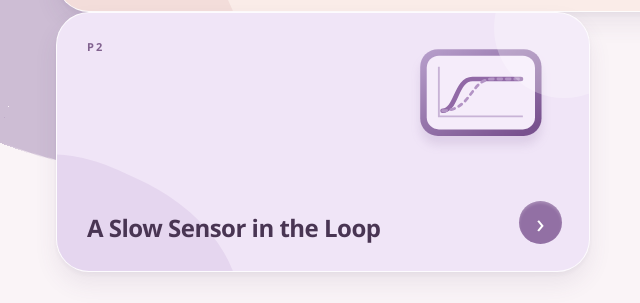
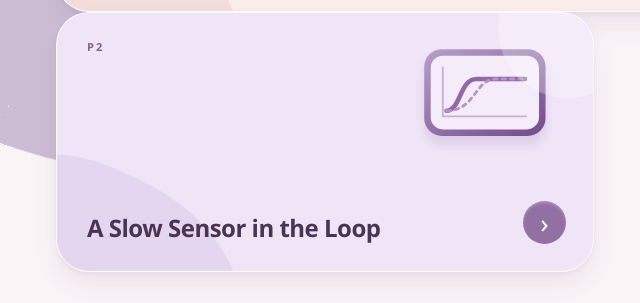
Before and after one commit to daniyaha/encs4380-dynamics-T23, a plain HTML site: page index.html in a window 1280 px wide. Shown: the part 1085-1388 px from the top of the page, 36-676 px from the left. Drawn offline with Linux system fonts and the light colour scheme.

Commit message:
Update style.css

```diff
--- a/style.css
+++ b/style.css
@@ -235,3 +235,23 @@ footer {
     transform: none;
   }
 }
+
+/* Control section cards */
+#control .modules-grid {
+    display: grid;
+    grid-template-columns: repeat(2, minmax(0, 1fr));
+    gap: 20px;
+}
+
+#control .modules-grid > .module-card {
+    grid-column: auto;
+    grid-row: auto;
+    grid-area: auto;
+    width: 100%;
+}
+
+@media (max-width: 700px) {
+    #control .modules-grid {
+        grid-template-columns: 1fr;
+    }
+}
```
